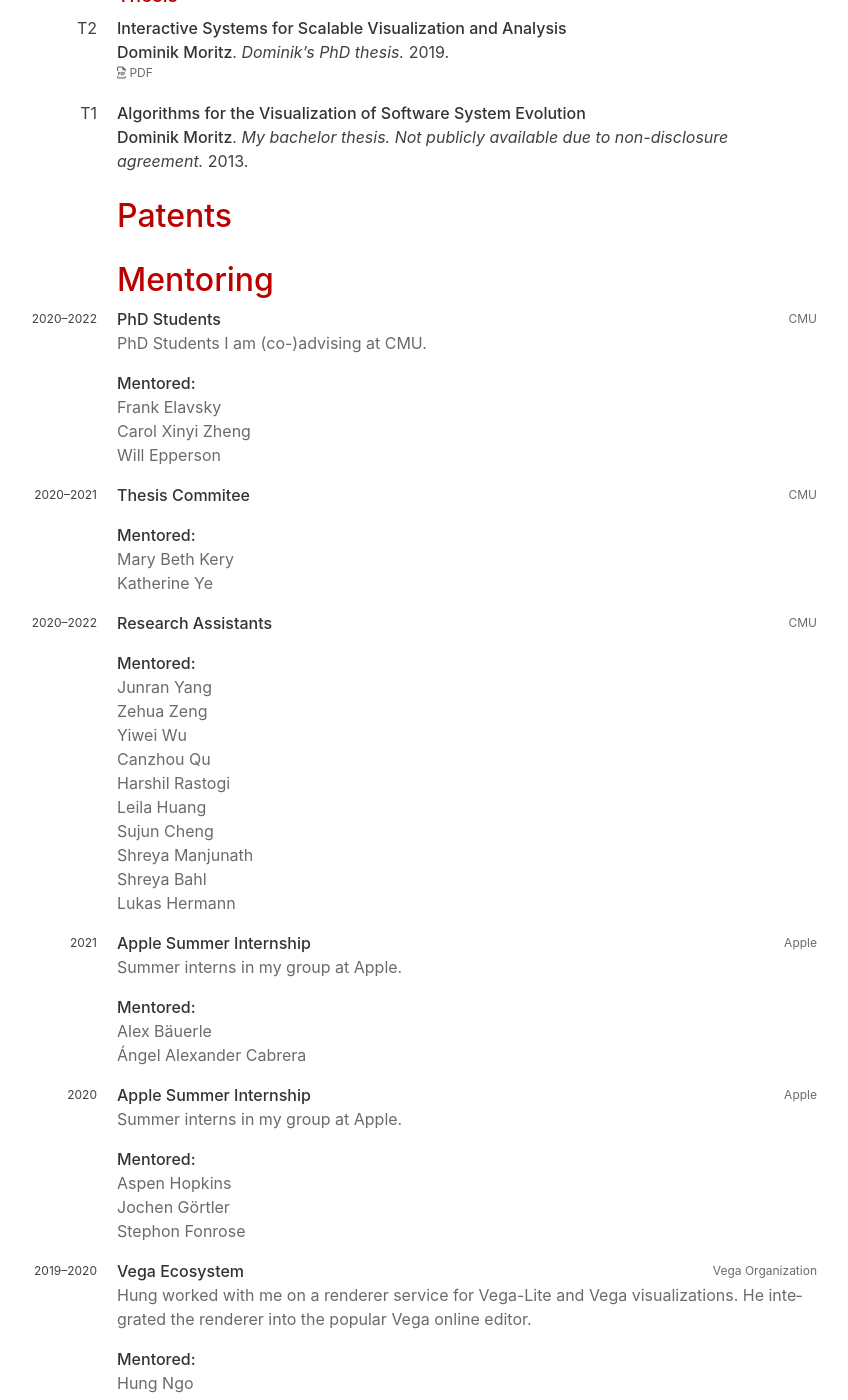
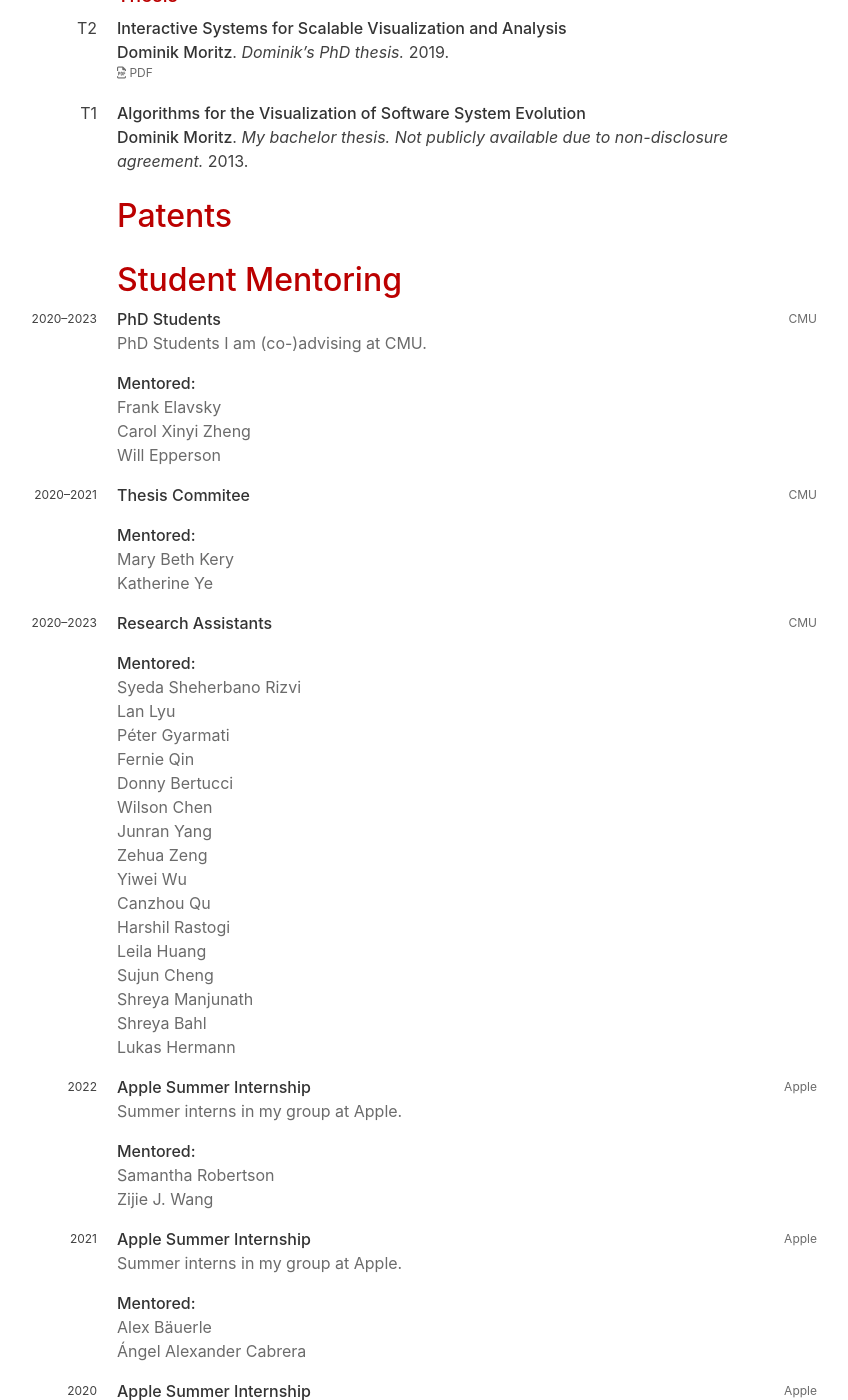
Before and after one commit to domoritz/domoritz.github.io, a Jekyll site: the page built from cv.html, in a window 1280 px wide and 1400 px high, scrolled down 6663 px. Shown: the whole window, without its empty margins (223-1071 px from the left). Built offline with Jekyll 4.4.1, drawn with Linux system fonts in a browser that asks for light colours.

Commit message:
Update mentoring

```diff
--- a/_data/mentoring.yml
+++ b/_data/mentoring.yml
@@ -1,5 +1,5 @@
 - title: "PhD Students"
-  year: 2020-2022
+  year: 2020-2023
   description: PhD Students I am (co-)advising at CMU.
   location: CMU
   who:
@@ -13,9 +13,15 @@
     - Mary Beth Kery
     - Katherine Ye
 - title: "Research Assistants"
-  year: 2020-2022
+  year: 2020-2023
   location: CMU
   who:
+    - Syeda Sheherbano Rizvi
+    - Lan Lyu
+    - Péter Gyarmati
+    - Fernie Qin
+    - Donny Bertucci
+    - Wilson Chen
     - Junran Yang
     - Zehua Zeng
     - Yiwei Wu
@@ -26,6 +32,13 @@
     - Shreya Manjunath
     - Shreya Bahl
     - Lukas Hermann
+- title: "Apple Summer Internship"
+  year: 2022
+  description: Summer interns in my group at Apple.
+  location: Apple
+  who:
+    - Samantha Robertson
+    - Zijie J. Wang
 - title: "Apple Summer Internship"
   year: 2021
   description: Summer interns in my group at Apple.
--- a/cv.html
+++ b/cv.html
@@ -182,7 +182,7 @@ To enhance people's ability to understand and communicate large and complex data
 {% endfor %}
 
 
-<h2>Mentoring</h2>
+<h2>Student Mentoring</h2>
 
 {% assign filtered_mentoring = site.data.mentoring | where_exp:'item','item.hidden == null' %}
 {% for mentor in filtered_mentoring %}
```
